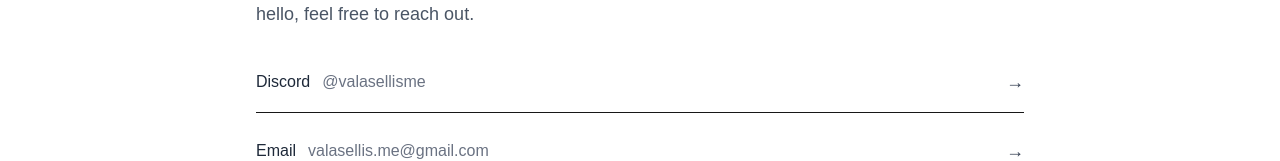
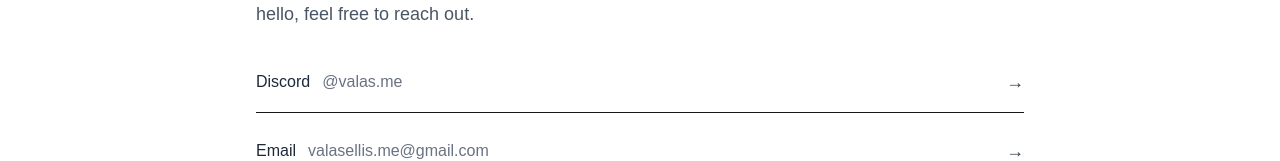
Before and after one commit to valasellis/portfolio, a Next.js app: page /contact in a window 1280 px wide. Shown: the part 227-388 px from the top of the page. Built offline with nearby package versions, Linux system fonts and the light colour scheme.

Commit message:
Update contact.tsx

```diff
--- a/src/pages/contact.tsx
+++ b/src/pages/contact.tsx
@@ -50,8 +50,8 @@ export default function ContactPage() {
     "Get in touch with Dimitris Valasellis — frontend developer passionate about creating modern web experiences.";
 
   const handleDiscordClick = () => {
-    navigator.clipboard.writeText("valasellisme").then(() => {
-      alert("Discord ID copied to clipboard: valasellisme");
+    navigator.clipboard.writeText("valas.me").then(() => {
+      alert("Discord ID copied to clipboard: valas.me");
     });
   };
 
@@ -61,7 +61,7 @@ export default function ContactPage() {
         <title>{pageTitle}</title>
         <meta name="description" content={pageDescription} />
         <meta name="viewport" content="width=device-width, initial-scale=1" />
-        <link rel="canonical" href="[YOUR_SITE_URL]/contact" />
+        <link rel="canonical" href="https://portfolio-valasellis.vercel.app/contact" />
       </Head>
 
       <LoadingOverlay />
@@ -88,7 +88,7 @@ export default function ContactPage() {
               <div className="flex flex-col sm:flex-row sm:items-center sm:justify-between gap-2 border-b pb-4">
                 <div className="flex items-center gap-3">
                   <span className="text-gray-800 font-medium">Discord</span>
-                  <span className="text-gray-500">@valasellisme</span>
+                  <span className="text-gray-500">@valas.me</span>
                 </div>
                 <button
                   onClick={handleDiscordClick}
```
